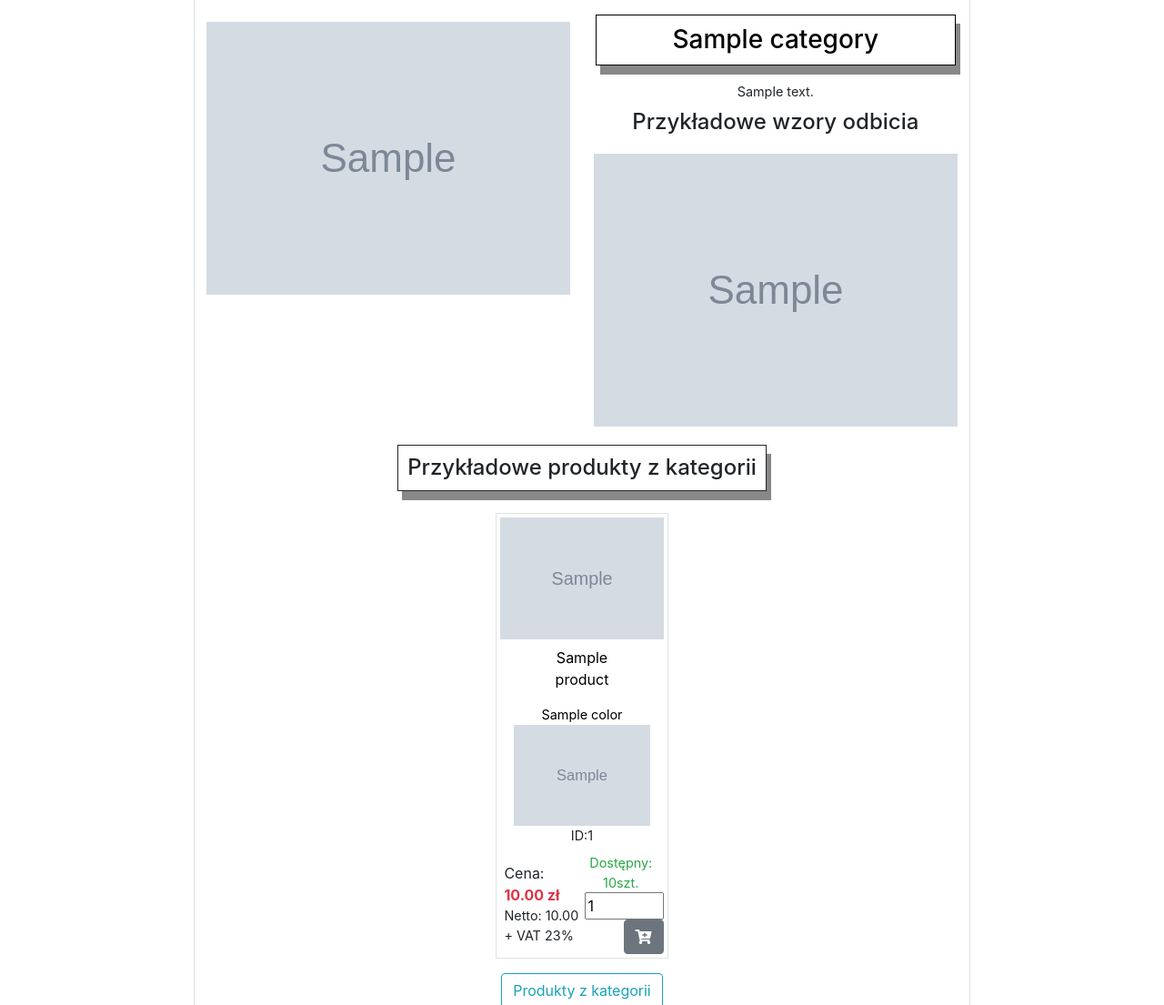
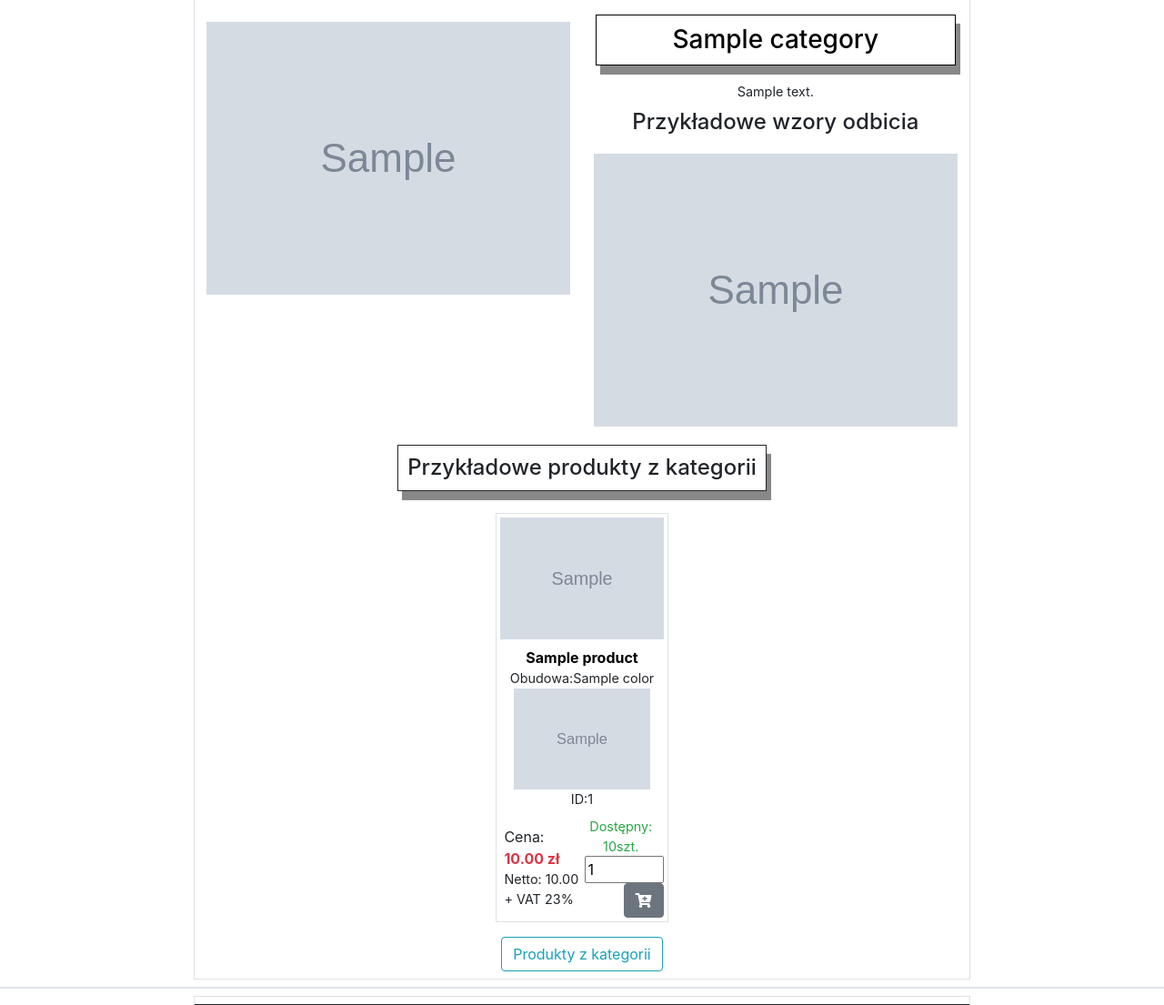
Before and after one commit to KennyDaktyl/pieczatki-colop.pl, a Django app: template front/templates/front/welcome.html in a window 1280 px wide. Shown: the part 1667-2772 px from the top of the page at 91% size. Run offline with Django 3.2, Linux system fonts and the light colour scheme; tables that the repository leaves empty hold one stand-in row (values such as "Sample post"); the template is opened without the code that fills it: values that come from a table or form of the project are taken from there, most other values are stand-ins (such as "Sample title", 1, 10 or a date in 2020); grey boxes marked "Sample" are stand-in pictures; some libraries are stand-ins or nearby versions.

Commit message:
bug fixed

```diff
--- a/front/templates/front/welcome.html
+++ b/front/templates/front/welcome.html
@@ -134,10 +134,15 @@
                         title="{{prod.title}}">
                     {% endthumbnail %}
                 </div>
-                <a href="" class="col-12 mx-auto text-center mt-2 row d-flex align-items-start" title="Link do produktu {{prod.name}}">
-                    <p class="col-12 mx-auto text-center">{{prod.name}}</p>
-                    <small class="col-12 mx-auto text-center {{prod.color.class_text}}">{{prod.color.name}}</small>
-                </a>
+                <div class="col-12 row m-0 p-0 d-flex align-items-start">
+                    <a href="" class="col-12 mx-auto text-center m-0 p-0 mt-2" title="Link do produktu {{prod.name}}">
+                        <p class="col-12 m-0 p-0 mx-auto text-center font-weight-bold">{{prod.name}}</p>
+                    </a>
+                </div>
+                <div class="col-12 row m-0 p-0 text-center d-flex align-items-start d-flex justify-content-center">
+                    <small class="m-0 p-0 text-center ">Obudowa: </small>
+                    <small class="m-0 p-0 text-center  {{prod.color.class_text}}">{{prod.color.name}}</small>
+                </div>
                 <div class="col-12 mx-auto">
                     {% thumbnail prod.brand.logo "50" crop='center' format="WEBP"  as im %}
                     <source srcset="{{ im }}" type="image/webp" />
```
